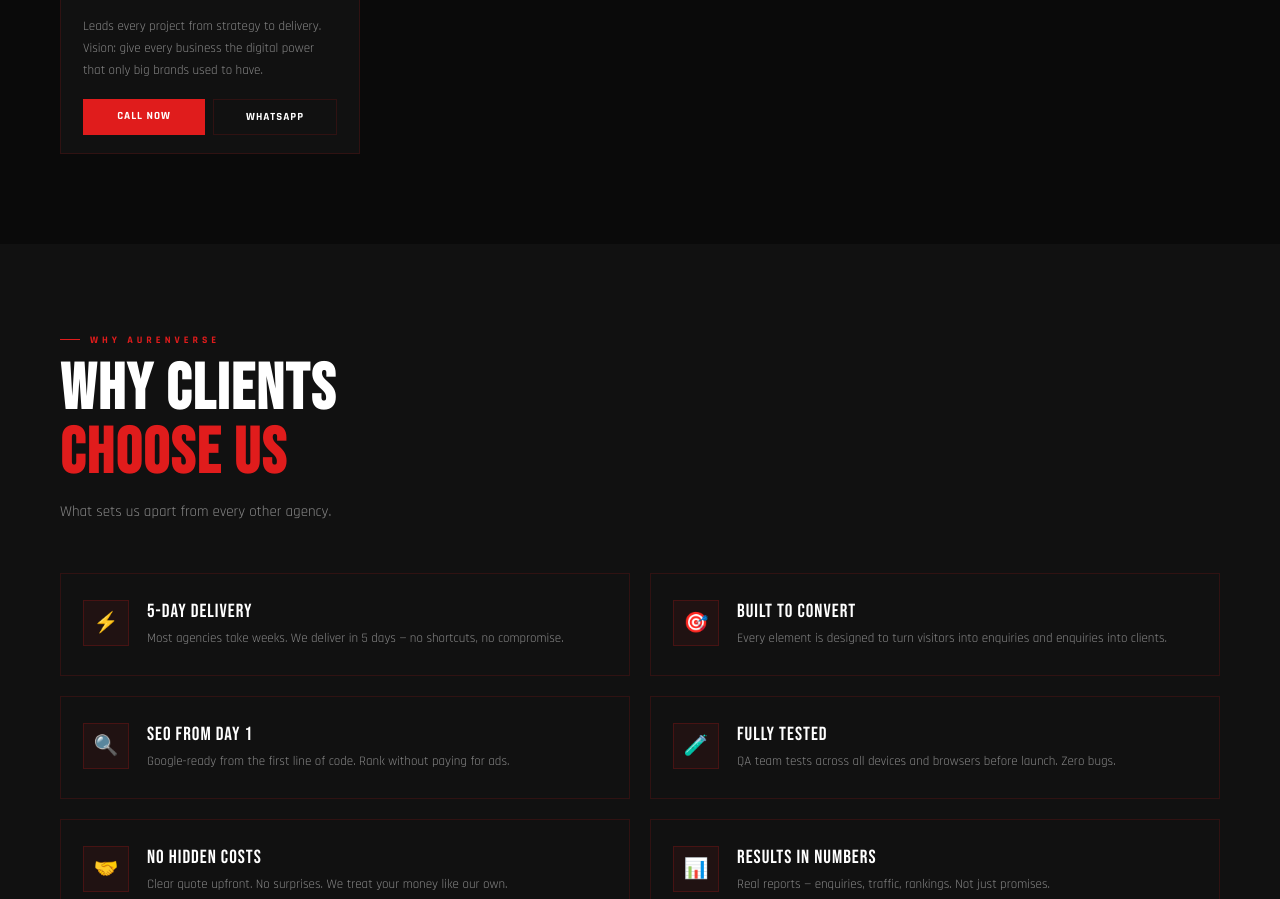
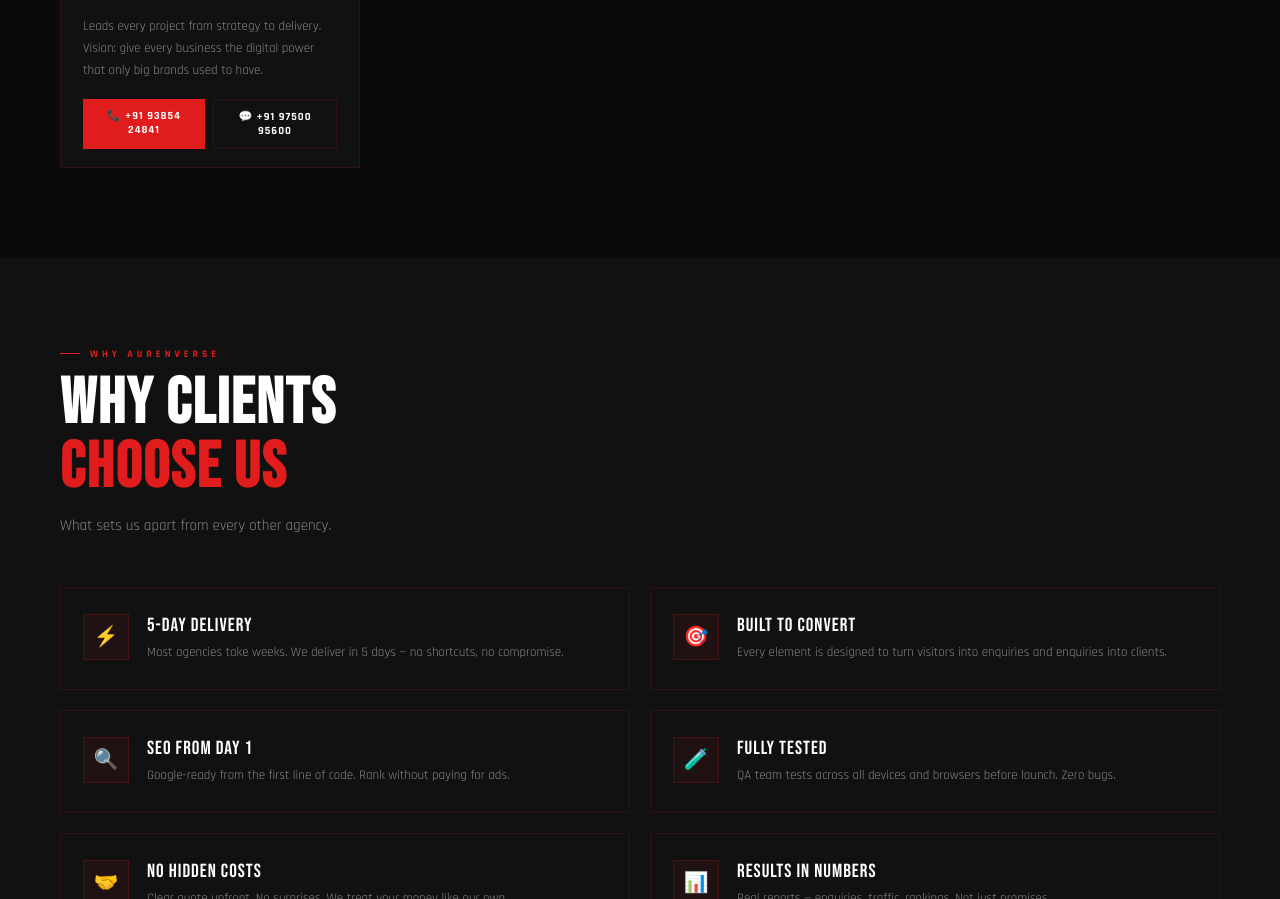
Before and after one commit to ARULSEBASTIN71/aurenverse, a website: page public/index.html in a window 1280 px wide. Shown: the part 2919-3818 px from the top of the page. Drawn offline with Linux system fonts and the light colour scheme.

Commit message:
add numbers to buttons

```diff
--- a/public/index.html
+++ b/public/index.html
@@ -421,9 +421,9 @@ footer img{height:30px;object-fit:contain}
       </div>
       <div class="founder-bio">Leads every project from strategy to delivery. Vision: give every business the digital power that only big brands used to have.</div>
       <div class="founder-btns">
-        <a href="tel:+91 9385424841" class="f-btn f-btn-red">Call Now</a>
-        <a href="https://wa.me/919750095600" target="_blank" class="f-btn f-btn-out">WhatsApp</a>
-      </div>
+  <a href="tel:+919385424841" class="f-btn f-btn-red">📞 +91 93854 24841</a>
+  <a href="https://wa.me/919750095600?text=Hi%20AurenVerse!%20I%20want%20to%20enquire." target="_blank" class="f-btn f-btn-out">💬 +91 97500 95600</a>
+</div>
     </div>
     <div style="display:grid;grid-template-columns:1fr 1fr;gap:12px">
       <div class="team-card"><div class="tc-icon">🎨</div><div><div style="display:flex;align-items:center;gap:6px"><div class="tc-role">UI/UX Designers</div><div class="tc-count">2+</div></div><div class="tc-desc">Pixel-perfect layouts built to convert.</div></div></div>
```
